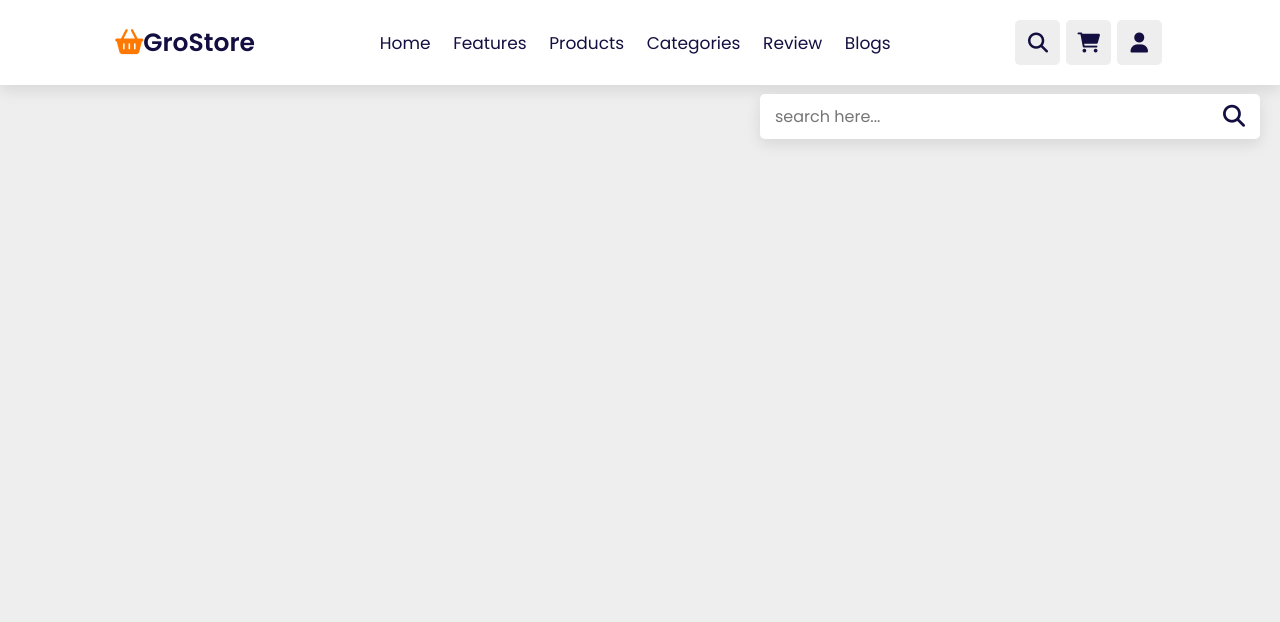
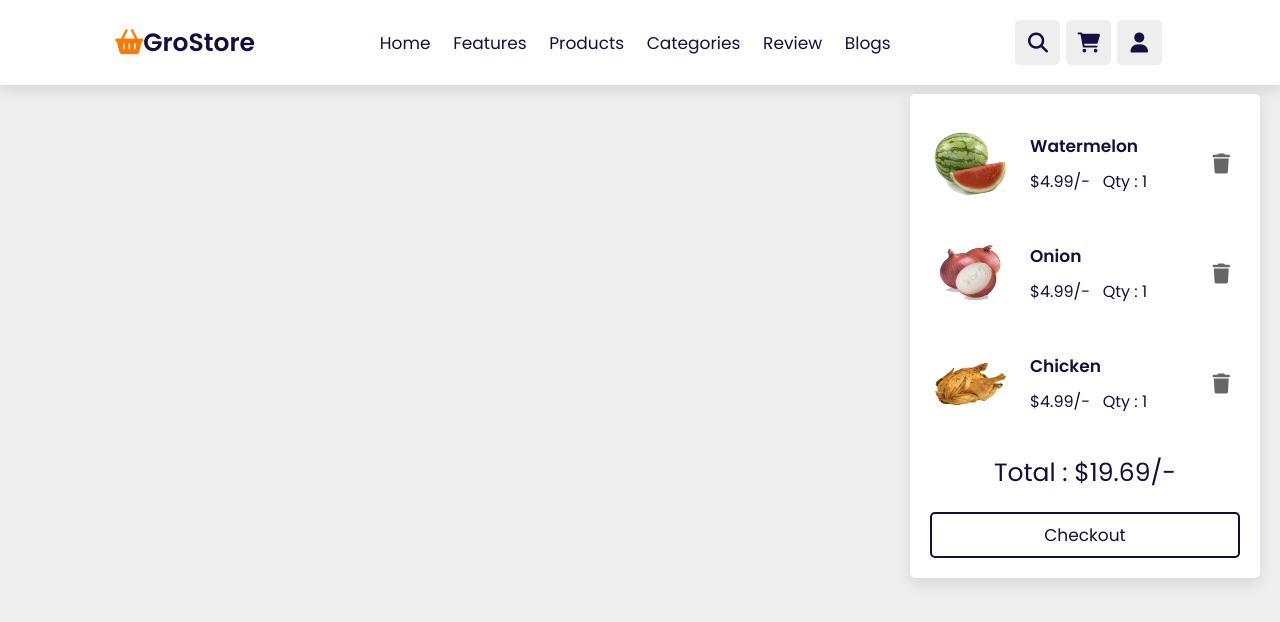
Before and after one commit to danieljgr147/GroceryStore, a plain HTML site: page GroceryStore/index.html in a window 1280 px wide. Both pictures are taken after a click on the element 1088 px from the left and 42 px from the top of the page. Drawn offline with Linux system fonts and the light colour scheme.

Commit message:
Add function to nav buttons

```diff
--- a/GroceryStore/index.html
+++ b/GroceryStore/index.html
@@ -37,6 +37,44 @@
         </form>
 
 
+        <div class="shopping-cart">
+            <div class="box">
+                <i class="fas fa-trash"></i>
+                <img src="images/cart-img-1.png" alt="">
+                <div class="content">
+                    <h3>Watermelon</h3>
+                    <span class="price">$4.99/-</span>
+                    <span class="quantity">qty : 1</span>
+                </div>
+            </div>
+
+            <div class="box">
+                <i class="fas fa-trash"></i>
+                <img src="images/cart-img-2.png" alt="">
+                <div class="content">
+                    <h3>Onion</h3>
+                    <span class="price">$4.99/-</span>
+                    <span class="quantity">qty : 1</span>
+                </div>
+            </div>
+
+            <div class="box">
+                <i class="fas fa-trash"></i>
+                <img src="images/cart-img-3.png" alt="">
+                <div class="content">
+                    <h3>Chicken</h3>
+                    <span class="price">$4.99/-</span>
+                    <span class="quantity">qty : 1</span>
+                </div>
+            </div>
+
+           <div class="total">total : $19.69/-</div>
+           <a href="#" class="btn">Checkout</a>
+        </div>
+
+
+
+
     </header>
 
     <script src="script.js"></script>
--- a/GroceryStore/script.js
+++ b/GroceryStore/script.js
@@ -2,7 +2,11 @@ let searchForm = document.querySelector('.search-form');
 
 document.querySelector('#search-btn').onclick = () =>{
     searchForm.classList.toggle('active');
-    shoppingCart.classList.remove('active');
-    loginForm.classList.remove('active');
-    navbar.classList.remove('active');
+
 }
+
+let shoppingCart = document.querySelector('.shopping-cart');
+
+document.querySelector('#cart-btn').onclick = () =>{
+    shoppingCart.classList.toggle('active');
+}
--- a/GroceryStore/styles.css
+++ b/GroceryStore/styles.css
@@ -31,6 +31,22 @@ html{
 
 body{
     background: #eee;
+}
+
+.btn{
+    margin-top: 1rem;
+    display: inline-block;
+    padding: .8rem  3rem;
+    font-size: 1.7rem;
+    border-radius: .5rem;
+    border: .2rem solid var(--black);
+    color: var(--black);
+    cursor: pointer;
+}
+
+.btn:hover{
+   background: var(--orange);
+   color: #fff;
 }
 
 .header{
@@ -89,9 +105,9 @@ body{
 
 .header .search-form{
     position: absolute;
-    top: 110%; right: 2rem;
+    top: 110%; right: -110%;
     width: 50rem;
-    height: 4.5rem;
+    height: 5rem;
     background: #fff;
     border-radius: .5rem;
     overflow: hidden;
@@ -99,6 +115,12 @@ body{
     align-items: center;
     box-shadow: var(--box-shadow);
 }
+
+.header .search-form.active{
+    right:2rem;
+    transition: .4s linear;
+}
+
 
 .header .search-form input{
     height: 100%;
@@ -110,12 +132,6 @@ body{
     padding: 0 1.5rem;
 }
 
-.header .search-form.active{
-    right:2rem;
-    transition: .4s linear;
-}
-
-
 .header .search-form label{
     font-size: 2.2rem;
     padding-right: 1.5rem;
@@ -126,3 +142,71 @@ body{
 .header .search-form label:hover{
     color:var(--orange);
 }
+
+.header .shopping-cart{
+    position: absolute;
+    top: 110%; right: -110%;
+    padding: 1rem;
+    border-radius: .5rem;
+    box-shadow: var(--box-shadow);
+    width: 35rem;
+    background: #fff;
+}
+
+.header .shopping-cart.active{
+    right:2rem;
+    transition: .4s linear;
+}
+
+.header .shopping-cart .box{
+    display: flex;
+    align-items: center;
+    gap: 1rem;
+    position: relative;
+    margin: 1rem 0;
+}
+
+.header .shopping-cart .box img{
+    height: 10rem;
+}
+
+.header .shopping-cart .box .fa-trash{
+    font-size: 2rem;
+    position: absolute;
+    top: 50%; right: 2rem;
+    cursor: pointer;
+    color: var(--light-color);
+    transform: translateY(-50%);
+}
+
+.header .shopping-cart .box .fa-trash:hover{
+    color: var(--orange);
+}
+
+.header .shopping-cart .box .content h3{
+    color: var(--black);
+    font-size: 1.7rem;
+    padding-bottom: 1rem;
+}
+
+.header .shopping-cart .box .content span{
+    color: var(--black);
+    font-size: 1.6rem;
+}
+
+.header .shopping-cart .box .content .quantity{
+    padding-left: 1rem;
+}
+
+.header .shopping-cart .total {
+    font-size: 2.5rem;
+    padding: 1rem 0;
+    text-align: center;
+    color: var(--black);
+}
+
+.header .shopping-cart .btn{
+    display: block;
+    text-align: center;
+    margin: 1rem;
+}
```
